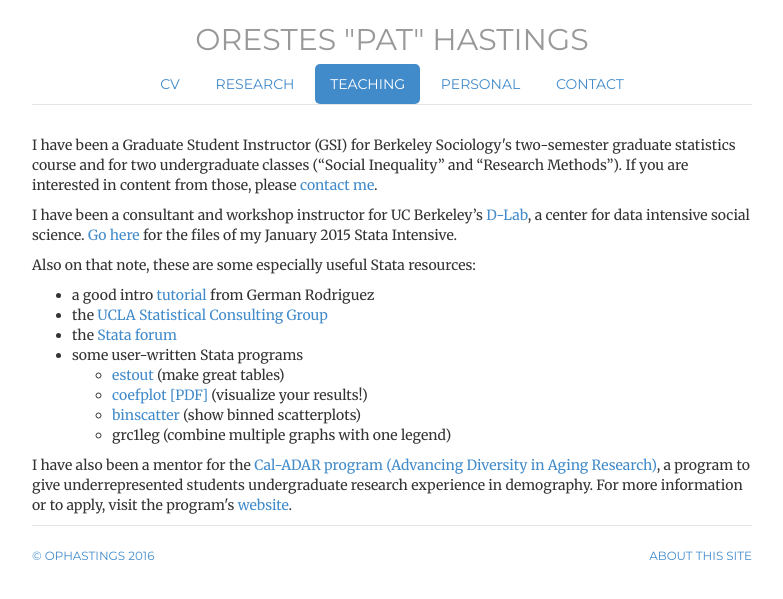
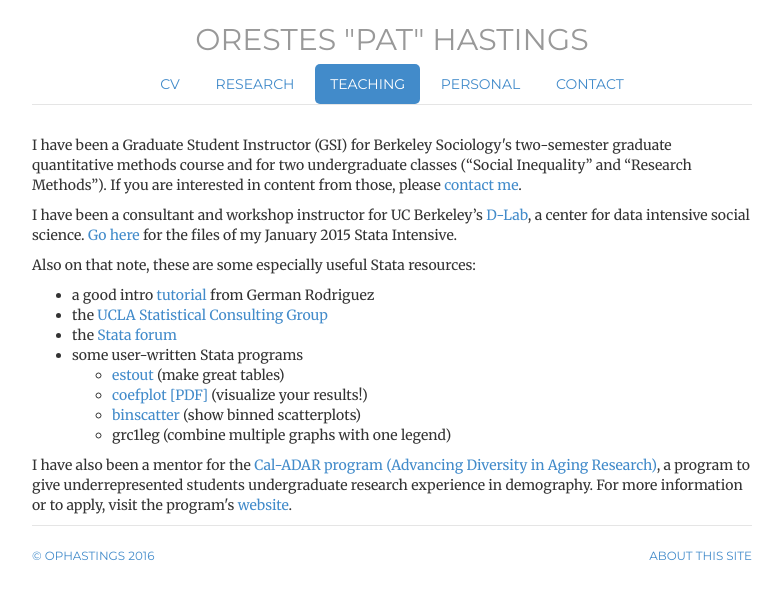
Before and after one commit to ophastings/ophastings.github.io, a Jekyll site: the page built from teaching/index.html, in a window 1280 px wide. Shown: the top 599 px of the page, without its empty margins (248-1031 px from the left). Built offline with Jekyll 4.4.1, drawn with Linux system fonts in a browser that asks for light colours; comment, search, counter and statistics services are not loaded.

Commit message:
Update index.html

```diff
--- a/teaching/index.html
+++ b/teaching/index.html
@@ -9,7 +9,7 @@ contact: passive
 description: Resources page of ophastings.com, the website of Orestes Hastings, a sociology PhD candidate at UC Berkeley
 ---
 <p>I have been a Graduate Student Instructor (GSI) for Berkeley Sociology's two-semester
-	graduate statistics course and for two undergraduate classes (“Social Inequality” and “Research Methods”).
+	graduate quantitative methods course and for two undergraduate classes (“Social Inequality” and “Research Methods”).
 	If you are interested in content from those, please <a href="../contact">contact me</a>.</p>
 
 <p> I have been a consultant and workshop instructor for UC Berkeley’s <a href= "http://dlab.berkeley.edu/">D-Lab</a>,
```
